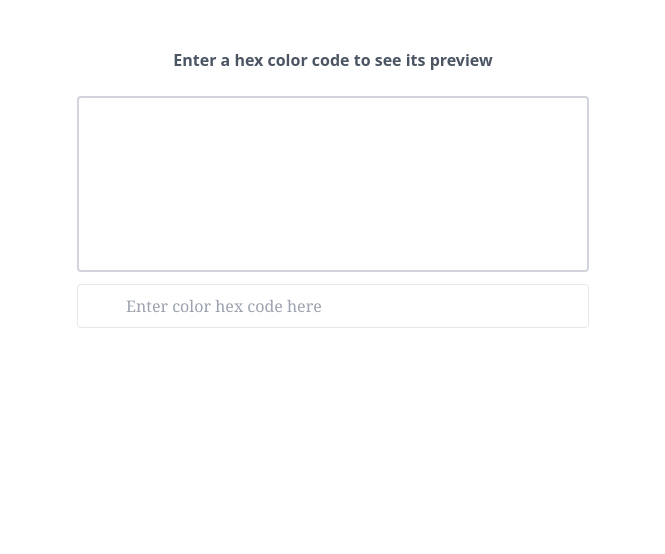
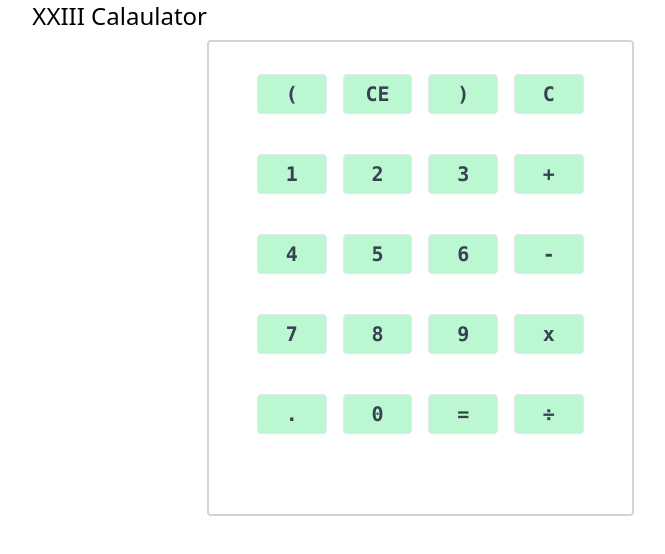
Before and after one commit to techrook/50projectswithreact, a React (Vite) app: page / in a window 1280 px wide. Shown: the top 554 px of the page, without its empty margins (307-972 px from the left). Built offline with nearby package versions, Linux system fonts and the light colour scheme.

Commit message:
Finally rest on 8day

```diff
--- a/package.json
+++ b/package.json
@@ -13,7 +13,8 @@
     "react-dom": "^18.0.0",
     "react-icons": "^4.3.1",
     "react-responsive-carousel": "^3.2.23",
-    "react-router-dom": "^6.3.0"
+    "react-router-dom": "^6.3.0",
+    "react-textfit": "^1.1.1"
   },
   "devDependencies": {
     "@types/react": "^18.0.0",
--- a/src/App.jsx
+++ b/src/App.jsx
@@ -1,39 +1,85 @@
-import React, { useState } from 'react'
+import React, { Component } from 'react';
+import './App.css';
+import Display from './Display ';
+import KeyPadComponent from './KeypadComponent';
 
-function App() {
+class App extends Component {
+    constructor(){
+        super();
 
-  const [color, setColor] = useState('')
+        this.state = {
+            result: ""
+        }
+    }
 
-  const colorValue = (e) =>{
-    setColor(e.target.value)
-  }
+    onClick = button => {
 
-  const myStyle = () => {
-    console.log(color)
-  }
-  return (
+        if(button === "="){
+            this.calculate()
+        }
 
-    <div className="">
+        else if(button === "C"){
+            this.reset()
+        }
+        else if(button === "CE"){
+            this.backspace()
+        }
+
+        else {
+            this.setState({
+                result: this.state.result + button
+            })
+        }
+    };
+
+
+    calculate = () => {
+        try {
+            this.setState({
+                // eslint-disable-next-line
+                result: (eval(this.state.result) || "" ) + ""
+            })
+        } catch (e) {
+            this.setState({
+                result: "error"
+            })
+
+        }
+    };
+
+    reset = () => {
+        this.setState({
+            result: ""
+        })
+    };
+
+    backspace = () => {
+        this.setState({
+            result: this.state.result.slice(0, -1)
+        })
+    };
+
+    render() {
+        return (
+
+            <div>
+                  <div className="">
     <div className="w-full flex justify-center">
-      <div className="w-2/5">
-        <h1 className="mt-12 text-center font-semibold text-gray-600">Enter a hex color code to see its preview</h1>
-        <div className="mt-6 mb-3 py-8 px-12 pb-5 w-full h-44 border-2 border-gray-300 rounded"
-        style={{backgroundColor : color}}
-         >
+      <h2 className='text-2xl'>XXIII Calaulator</h2>
+      <div className="mt-10 py-8 px-12 pb-5 w-2/6 border-2 border-gray-300 rounded">
+        <div className="w-full mb-5">
+
+  <Display result={this.state.result}/>
+                    <KeyPadComponent onClick={this.onClick}/>
         </div>
-        <input type="text"
-        placeholder="Enter color hex code here"
-        className="h-11 w-full font-serif border rounded py-4 pl-12 focus:outline-green-100"
-         maxLength="7"
-         value={color}
-         onChange={colorValue}
-         onKeyUp={myStyle}
-         />
+        </div>
+        </div>
 
-      </div>
-    </div>
-  </div>
-  )
+
+                </div>
+            </div>
+        );
+    }
 }
 
-export default App
+export default App;
--- /dev/null
+++ b/src/Display .jsx
@@ -0,0 +1,15 @@
+import React, {Component} from 'react';
+import "./Display.css";
+
+class Display extends Component {
+    render() {
+        let {result} = this.props;
+        return (
+            <div className="Display">
+                <p>{result}</p>
+            </div>
+    )
+        ;
+    }
+}
+export default Display;
--- /dev/null
+++ b/src/Display.css
@@ -0,0 +1,9 @@
+.Display {
+    display: flex;
+    justify-content: flex-end;
+    align-items: center;
+    background: #000;
+    height: 20%;
+    color: #80c9c9;
+    font-size: 24px;
+}
--- /dev/null
+++ b/src/Keypad.css
@@ -0,0 +1,6 @@
+.Keypad {
+    display: flex;
+    flex-wrap: wrap;
+    flex-direction: column;
+    height: 80%;
+}
--- /dev/null
+++ b/src/KeypadComponent.jsx
@@ -0,0 +1,95 @@
+import React, {Component} from 'react';
+
+class KeyPadComponent extends Component {
+
+    render() {
+        return (
+            <div className="button">
+                <div className="grid grid-cols-4 gap-4">
+                <button
+                className="bg-green-200 hover:bg-green-300 cursor-pointer h-10 flex justify-center items-center text-xl text-gray-700 font-semibold font-mono border rounded"
+                 name="(" onClick={e => this.props.onClick(e.target.name)}>(</button>
+                <button
+                 className="bg-green-200 hover:bg-green-300 cursor-pointer h-10 flex justify-center items-center text-xl text-gray-700 font-semibold font-mono border rounded"
+                 name="CE" onClick={e => this.props.onClick(e.target.name)}>CE</button>
+                <button
+                 className="bg-green-200 hover:bg-green-300 cursor-pointer h-10 flex justify-center items-center text-xl text-gray-700 font-semibold font-mono border rounded"
+                name=")" onClick={e => this.props.onClick(e.target.name)}>)</button>
+                <button
+                 className="bg-green-200 hover:bg-green-300 cursor-pointer h-10 flex justify-center items-center text-xl text-gray-700 font-semibold font-mono border rounded"
+                name="C" onClick={e => this.props.onClick(e.target.name)}>C</button><br/>
+                </div>
+
+                <div className="grid grid-cols-4 gap-4">
+
+                <button
+                 className="bg-green-200 hover:bg-green-300 cursor-pointer h-10 flex justify-center items-center text-xl text-gray-700 font-semibold font-mono border rounded"
+                name="1" onClick={e => this.props.onClick(e.target.name)}>1</button>
+                <button
+                 className="bg-green-200 hover:bg-green-300 cursor-pointer h-10 flex justify-center items-center text-xl text-gray-700 font-semibold font-mono border rounded"
+                name="2" onClick={e => this.props.onClick(e.target.name)}>2</button>
+                <button
+                 className="bg-green-200 hover:bg-green-300 cursor-pointer h-10 flex justify-center items-center text-xl text-gray-700 font-semibold font-mono border rounded"
+                name="3" onClick={e => this.props.onClick(e.target.name)}>3</button>
+                <button
+                 className="bg-green-200 hover:bg-green-300 cursor-pointer h-10 flex justify-center items-center text-xl text-gray-700 font-semibold font-mono border rounded"
+                name="+" onClick={e => this.props.onClick(e.target.name)}>+</button><br/>
+
+                    </div>
+
+                <div className="grid grid-cols-4 gap-4">
+                <button
+                 className="bg-green-200 hover:bg-green-300 cursor-pointer h-10 flex justify-center items-center text-xl text-gray-700 font-semibold font-mono border rounded"
+                name="4" onClick={e => this.props.onClick(e.target.name)}>4</button>
+                <button
+                 className="bg-green-200 hover:bg-green-300 cursor-pointer h-10 flex justify-center items-center text-xl text-gray-700 font-semibold font-mono border rounded"
+                name="5" onClick={e => this.props.onClick(e.target.name)}>5</button>
+                <button
+                 className="bg-green-200 hover:bg-green-300 cursor-pointer h-10 flex justify-center items-center text-xl text-gray-700 font-semibold font-mono border rounded"
+                name="6" onClick={e => this.props.onClick(e.target.name)}>6</button>
+                <button
+                 className="bg-green-200 hover:bg-green-300 cursor-pointer h-10 flex justify-center items-center text-xl text-gray-700 font-semibold font-mono border rounded"
+                name="-" onClick={e => this.props.onClick(e.target.name)}>-</button><br/>
+                </div>
+
+                <div className="grid grid-cols-4 gap-4">
+
+
+                <button
+                 className="bg-green-200 hover:bg-green-300 cursor-pointer h-10 flex justify-center items-center text-xl text-gray-700 font-semibold font-mono border rounded"
+                name="7" onClick={e => this.props.onClick(e.target.name)}>7</button>
+                <button
+                 className="bg-green-200 hover:bg-green-300 cursor-pointer h-10 flex justify-center items-center text-xl text-gray-700 font-semibold font-mono border rounded"
+                name="8" onClick={e => this.props.onClick(e.target.name)}>8</button>
+                <button
+                 className="bg-green-200 hover:bg-green-300 cursor-pointer h-10 flex justify-center items-center text-xl text-gray-700 font-semibold font-mono border rounded"
+                name="9" onClick={e => this.props.onClick(e.target.name)}>9</button>
+                <button
+                 className="bg-green-200 hover:bg-green-300 cursor-pointer h-10 flex justify-center items-center text-xl text-gray-700 font-semibold font-mono border rounded"
+                name="*" onClick={e => this.props.onClick(e.target.name)}>x</button><br/>
+
+                </div>
+
+                    <div className="grid grid-cols-4 gap-4">
+
+
+                <button
+                 className="bg-green-200 hover:bg-green-300 cursor-pointer h-10 flex justify-center items-center text-xl text-gray-700 font-semibold font-mono border rounded"
+                name="." onClick={e => this.props.onClick(e.target.name)}>.</button>
+                <button
+                 className="bg-green-200 hover:bg-green-300 cursor-pointer h-10 flex justify-center items-center text-xl text-gray-700 font-semibold font-mono border rounded"
+                name="0" onClick={e => this.props.onClick(e.target.name)}>0</button>
+                <button
+                 className="bg-green-200 hover:bg-green-300 cursor-pointer h-10 flex justify-center items-center text-xl text-gray-700 font-semibold font-mono border rounded"
+                name="=" onClick={e => this.props.onClick(e.target.name)}>=</button>
+                <button
+                 className="bg-green-200 hover:bg-green-300 cursor-pointer h-10 flex justify-center items-center text-xl text-gray-700 font-semibold font-mono border rounded"
+                name="/" onClick={e => this.props.onClick(e.target.name)}>÷</button><br/>
+                </div>
+            </div>
+        );
+    }
+}
+
+
+export default KeyPadComponent;
--- a/src/main.jsx
+++ b/src/main.jsx
@@ -5,6 +5,6 @@ import './index.css'
 
 ReactDOM.createRoot(document.getElementById('root')).render(
   <React.StrictMode>
-    <App />
+   <App />
   </React.StrictMode>
 )
```
Also changed, not shown: 1 other file (tests, documents, lock files or other folders).
